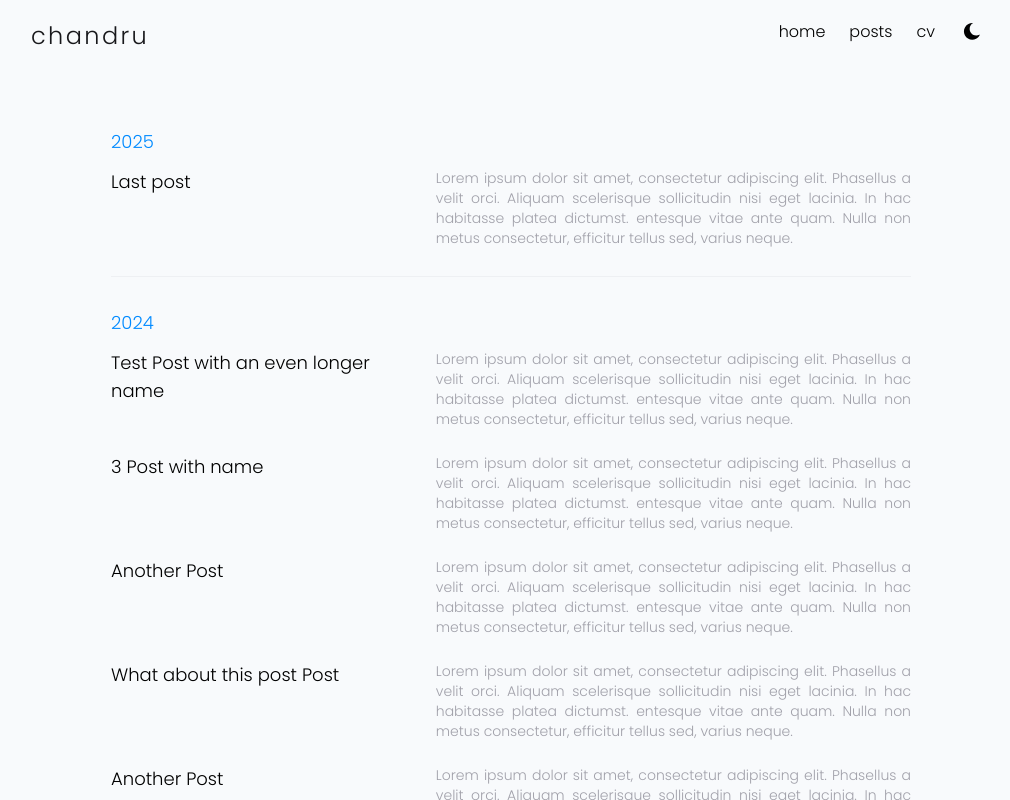
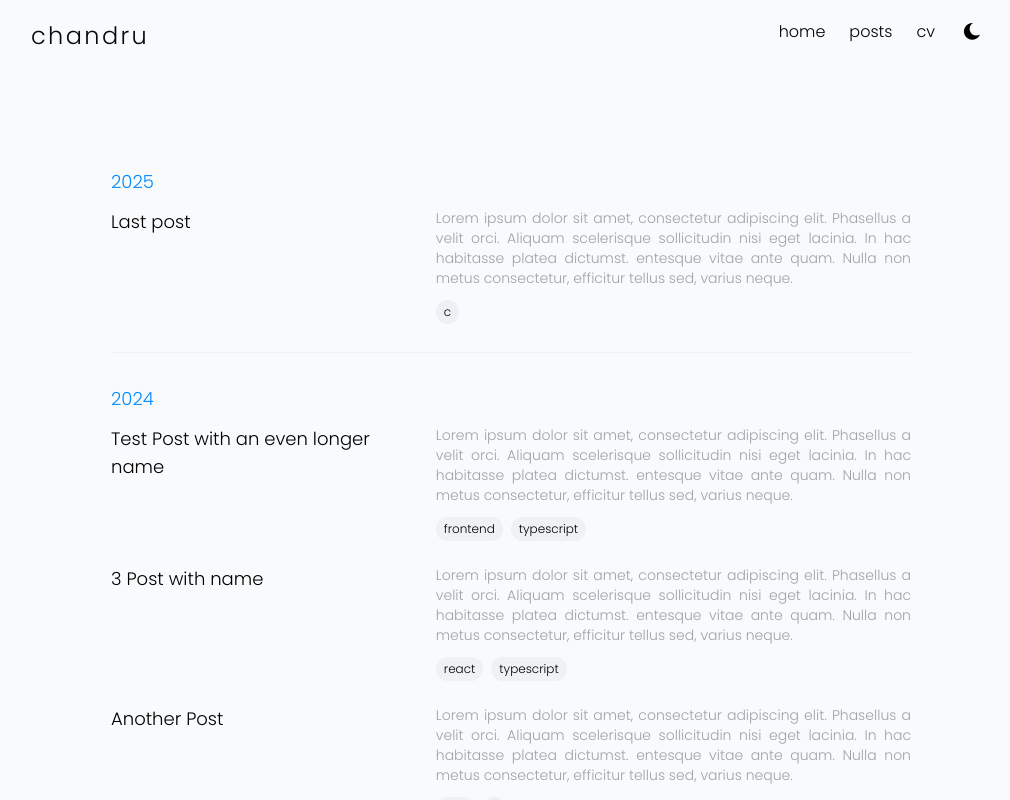
Before and after one commit to ChandruSu/chandru-portfolio-v2, a Next.js app: page /posts in a window 1280 px wide. Shown: the whole page, without its empty margins (129-1139 px from the left). Built offline with nearby package versions, Linux system fonts and the light colour scheme.

Commit message:
refactor: post tags

```diff
--- a/app/layout.tsx
+++ b/app/layout.tsx
@@ -28,7 +28,7 @@ export default function RootLayout({
         className={`${poppins.className} cursor-override-dark antialiased dark:cursor-override`}
       >
         <RootProviders>
-          <div className="flex h-0 min-h-screen w-full flex-col overflow-x-hidden bg-slate-50 p-0 dark:bg-zinc-950">
+          <div className="flex h-0 min-h-screen w-full flex-col overflow-x-hidden bg-light p-0 dark:bg-dark">
             <Navbar />
             <main className="grow p-8">{children}</main>
             <Footer />
--- a/app/not-found.tsx
+++ b/app/not-found.tsx
@@ -4,8 +4,8 @@ export default function Page404() {
   return (
     <div className="flex h-full w-full items-center justify-center">
       <div className="mb-12 flex flex-col items-center gap-5">
-        <p className="text-5xl font-light text-zinc-900 dark:text-slate-50">404</p>
-        <p className="text-xl font-light text-zinc-900 dark:text-slate-50">
+        <p className="text-5xl font-light text-dark dark:text-light">404</p>
+        <p className="text-xl font-light text-dark dark:text-light">
           This page does not exist :(
         </p>
         <Link href="/" className="link-line">
--- a/app/posts/page.tsx
+++ b/app/posts/page.tsx
@@ -12,13 +12,17 @@ export default function Page({ searchParams }: { searchParams?: { [key: string]:
   return (
     <div className="flex h-full justify-center">
       <div className="flex max-w-[50rem] grow flex-col gap-8 pb-16 font-light">
+        {tag ? (
           <div className="flex">
-          {tag && (
+            <Link href="/posts">
               <div className="rounded-full bg-slate-400 bg-opacity-10 px-2 py-1 text-sm font-light">
                 search-tag: {tag}
               </div>
+            </Link>
+          </div>
+        ) : (
+          <h2 className="font-semibold text-light text-4xl text-center">All Posts</h2>
         )}
-        </div>
         {years.map((year) => (
           <div key={`section-${year}`} className="flex flex-col gap-3">
             <h2 className="text-lg text-[#008AFF]">{year}</h2>
@@ -28,9 +32,18 @@ export default function Page({ searchParams }: { searchParams?: { [key: string]:
                   <Link href={`/posts/${post.slug}`} className="text-lg">
                     {post.title}
                   </Link>
+                  <div className="flex flex-col gap-3">
                     <p className="text-sm font-light text-zinc-400 md:text-justify">
                       {post.description}
                     </p>
+                    <div className="flex flex-wrap gap-2">
+                      {post.tags.map((tag) => (
+                        <Link key={`${post.slug}-${tag}`} href={`/posts?tag=${tag}`}>
+                          <div className="rounded-full bg-slate-400 bg-opacity-10 px-2 py-1 text-xs font-light">{tag}</div>
+                        </Link>
+                      ))}
+                    </div>
+                  </div>
                 </li>
               ))}
             </ul>
--- a/components/Footer.tsx
+++ b/components/Footer.tsx
@@ -2,7 +2,7 @@ import { GitHubIcon, ItchIOIcon, LinkedInIcon } from "./Icons";
 
 export function Footer() {
   return (
-    <footer className="flex items-center justify-center border-t border-slate-950 border-opacity-10 p-3 dark:border-white dark:border-opacity-10 max-sm:px-8 max-sm:py-6">
+    <footer className="flex items-center justify-center border-t border-dark border-opacity-10 p-3 dark:border-light dark:border-opacity-10 max-sm:px-8 max-sm:py-6">
       <div className="w-full items-center justify-center gap-4 max-sm:grid max-sm:grid-cols-2 max-sm:items-start max-sm:justify-items-center sm:flex">
         <a
           target="_blank"
--- a/components/Navbar.tsx
+++ b/components/Navbar.tsx
@@ -5,7 +5,7 @@ export function Navbar() {
   return (
     <header className="flex w-full items-center justify-between gap-4 p-3 max-md:gap-0 md:px-40">
       <Link href="/">
-        <div className="site-title max-sm:text-md h-6 w-32 px-1 font-light tracking-widest text-zinc-900 transition-all duration-100 dark:text-slate-50 sm:text-2xl">
+        <div className="site-title max-sm:text-md h-6 w-32 px-1 font-light tracking-widest text-dark transition-all duration-100 dark:text-light sm:text-2xl">
           <span className="view-a">chandru</span>
           <span className="view-b text-nowrap">suresh&#128187;</span>
         </div>
--- a/components/PostDetailsBar.tsx
+++ b/components/PostDetailsBar.tsx
@@ -20,7 +20,7 @@ export function PostDetailsBar({ posts }: { posts: Post[] }) {
             label="GitHub"
             link={post.githubURL}
             icon={
-              <GitHubIcon className="duration-50 shrink-0 brightness-0 transition-all hover:delay-200 group-hover:brightness-100" />
+              <GitHubIcon className="duration-50 shrink-0 brightness-0 transition-all delay-200 group-hover:brightness-100" />
             }
           />
         )}
--- a/components/SlideLink.tsx
+++ b/components/SlideLink.tsx
@@ -9,10 +9,10 @@ interface SlideLinkProps {
 export function SlideLink({ label, link, icon }: SlideLinkProps) {
   return (
     <Link href={link}>
-      <div className="group relative flex items-center justify-between gap-2 overflow-hidden rounded-md border border-slate-900 bg-slate-50 px-4 py-1.5 dark:border-slate-50">
-        <div className="absolute left-0 top-0 z-0 h-full w-0 bg-zinc-950 transition-all duration-500 group-hover:w-full" />
+      <div className="group relative flex items-center justify-between gap-2 overflow-hidden rounded-md border border-dark bg-light px-4 py-1.5 dark:border-light">
+        <div className="absolute left-0 top-0 z-0 h-full w-0 bg-dark transition-all duration-500 group-hover:w-full" />
         <div className="z-20">
-          <p className="duration-50 font-semibold text-zinc-900 transition-all delay-200 hover:delay-[20ms] group-hover:text-slate-50">
+          <p className="duration-50 font-semibold text-dark transition-all delay-200 hover:delay-[20ms] group-hover:text-light">
             {label}
           </p>
         </div>
--- a/package.json
+++ b/package.json
@@ -20,6 +20,7 @@
     "@types/mdx": "^2.0.13",
     "@types/react-syntax-highlighter": "^15.5.13",
     "giscus": "^1.5.0",
+    "husky": "^9.1.6",
     "lodash": "^4.17.21",
     "next": "14.2.13",
     "next-themes": "^0.3.0",
--- a/tailwind.config.ts
+++ b/tailwind.config.ts
@@ -12,6 +12,8 @@ const config: Config = {
       colors: {
         background: "var(--background)",
         foreground: "var(--foreground)",
+        dark: "#09090b",
+        light: "#f8fafc"
       },
       cursor: {
         override: "url(cursor.svg), auto",
```
Also changed, not shown: 1 other file (tests, documents, lock files or other folders). Lines whose indentation alone changed are shown as unchanged.
